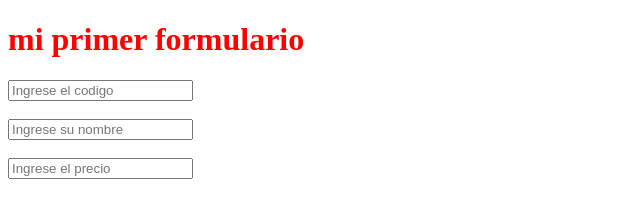
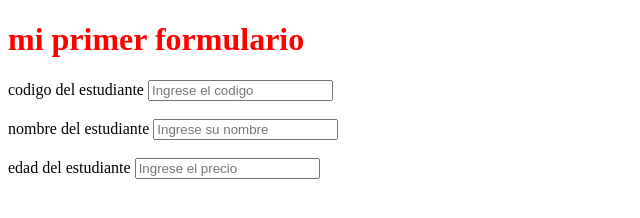
Before and after one commit to sakul972/video.github.io, a plain HTML site: page index.html in a window 1280 px wide. Shown: the whole page, without its empty margins (0-640 px from the left). Drawn offline with Linux system fonts and the light colour scheme.

Commit message:
Add files via upload
Signed-off-by: sakul072.github.io <lukruiz35@gmail.com>

```diff
--- a/index.html
+++ b/index.html
@@ -8,8 +8,11 @@
 <body>
 <form>
     <h1 style="color: red;">mi primer formulario</h1>
+    <label for="codigo"> codigo del estudiante</label>
     <input type="text" name="codigo" id="codigo" placeholder="Ingrese el codigo"> <br><br>
+    <label for="codigo"> nombre del estudiante</label>
     <input type="text" name="nombre" id="nombre" placeholder="Ingrese su nombre"><br><br>
+    <label for="codigo"> edad del estudiante</label>
     <input type="text" name="precio" id="precio" placeholder="Ingrese el precio"><br><br>
 </form>
 </body>
```
